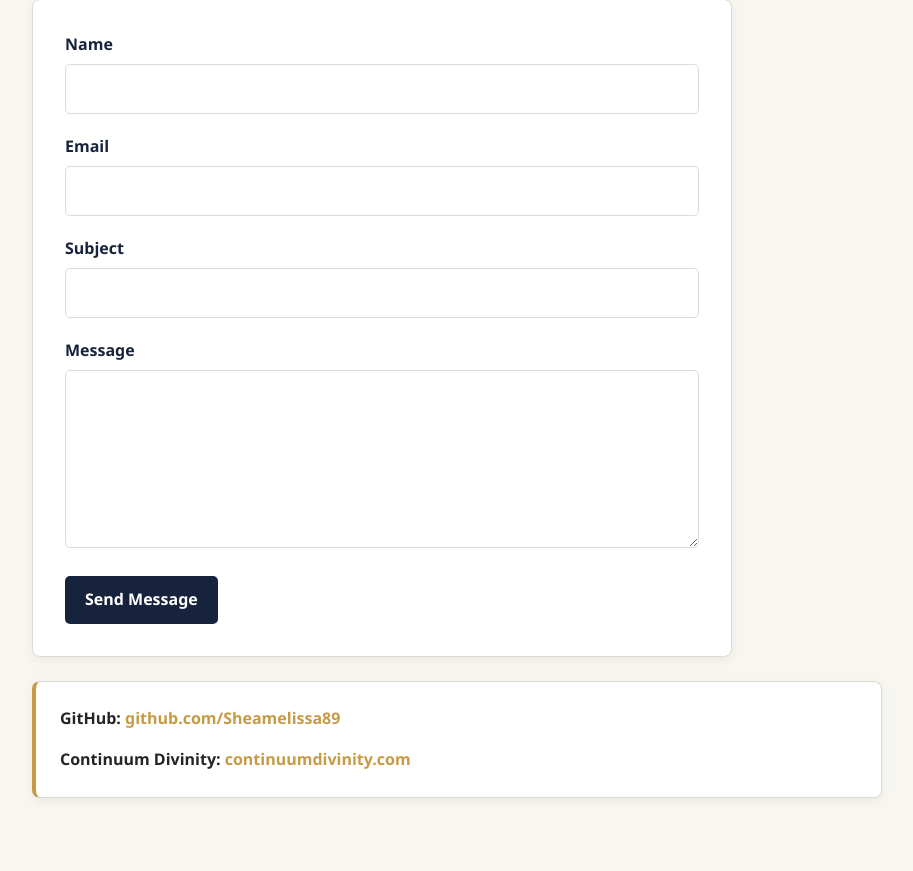
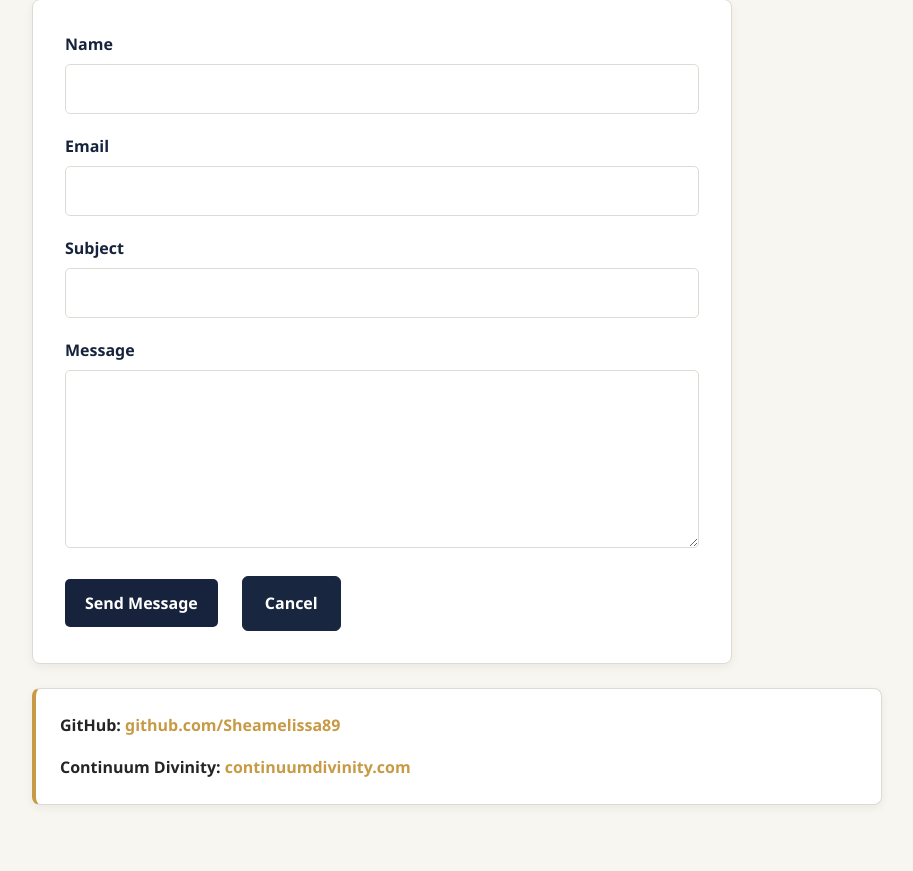
Before and after one commit to Sheamelissa89/117Project, a Django app: page /contact/ in a window 1280 px wide. Shown: the part 397-1268 px from the top of the page, without its empty margins (74-987 px from the left). Run offline with Django 5.2, Linux system fonts and the light colour scheme.

Commit message:
end of 5th class changes

```diff
--- a/config/settings.py
+++ b/config/settings.py
@@ -5,7 +5,8 @@ Generated using Django 6.1.1.
 
 import os
 from pathlib import Path
-
+import os
+import certifi
 from dotenv import load_dotenv
 
 
--- a/portfolio/views.py
+++ b/portfolio/views.py
@@ -20,6 +20,7 @@ def send_email(form):
     message = form.cleaned_data["message"]
 
     body = (
+        f"Message from your portfolio contact form:\n\n"
         f"Name: {name}\n"
         f"Email: {email}\n\n"
         f"Message:\n{message}"
--- a/static/css/section.css
+++ b/static/css/section.css
@@ -266,3 +266,24 @@ form select:focus {
 main section p {
     max-width: 900px;
 }
+.contact-form .form-actions {
+    display: flex;
+    align-items: center;
+    gap: 24px;
+}
+
+.contact-form a.cancel-button {
+    display: inline-block;
+    padding: 14px 22px;
+    background-color: #192640;
+    color: #fff;
+    border: 1px solid #192640;
+    border-radius: 6px;
+    text-decoration: none;
+    font: inherit;
+    font-weight: 600;
+}
+
+.contact-form a.cancel-button:hover {
+    background-color: #263c63;
+}
--- a/templates/base.html
+++ b/templates/base.html
@@ -11,7 +11,7 @@
     <link rel="stylesheet" href="{% static 'css/footer.css' %}">
     <link rel="stylesheet" href="{% static 'css/header.css' %}">
     <link rel="stylesheet" href="{% static 'css/responsive.css' %}">
-    <link rel="stylesheet" href="{% static 'css/section.css' %}">
+    <link rel="stylesheet" href="{% static 'css/section.css' %}?v=2">
 
     <title>{% block title %}{% endblock title %}</title>
 </head>
--- a/templates/pages/contact.html
+++ b/templates/pages/contact.html
@@ -55,7 +55,10 @@
             {{ form.message.errors }}
         </p>
 
-        <button type="submit">Send Message</button>
+        <div class="form-actions">
+            <button type="submit">Send Message</button>
+            <a href="/" class="cancel-button">Cancel</a>
+        </div>
     </form>
 
     <div class="contact-links">
```
